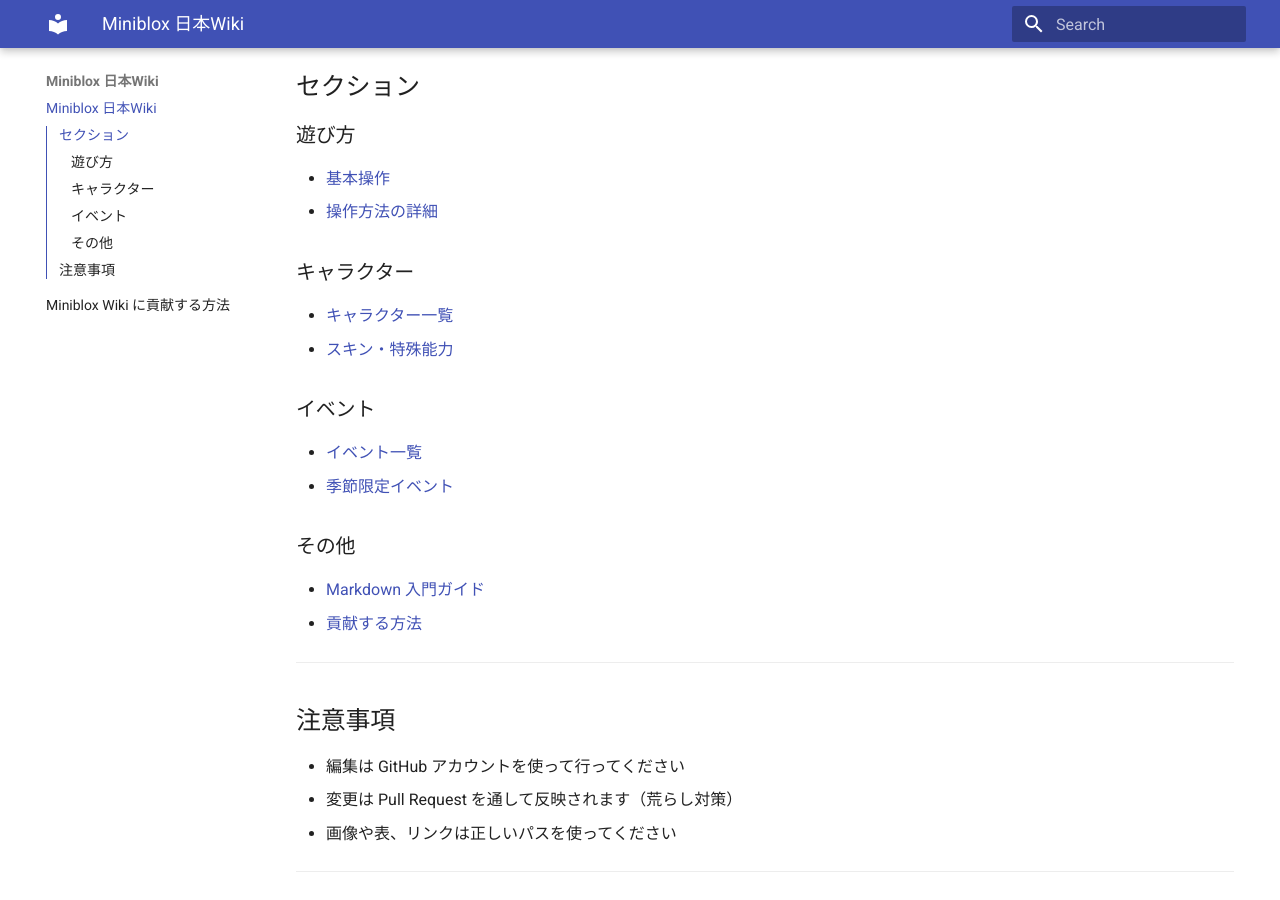
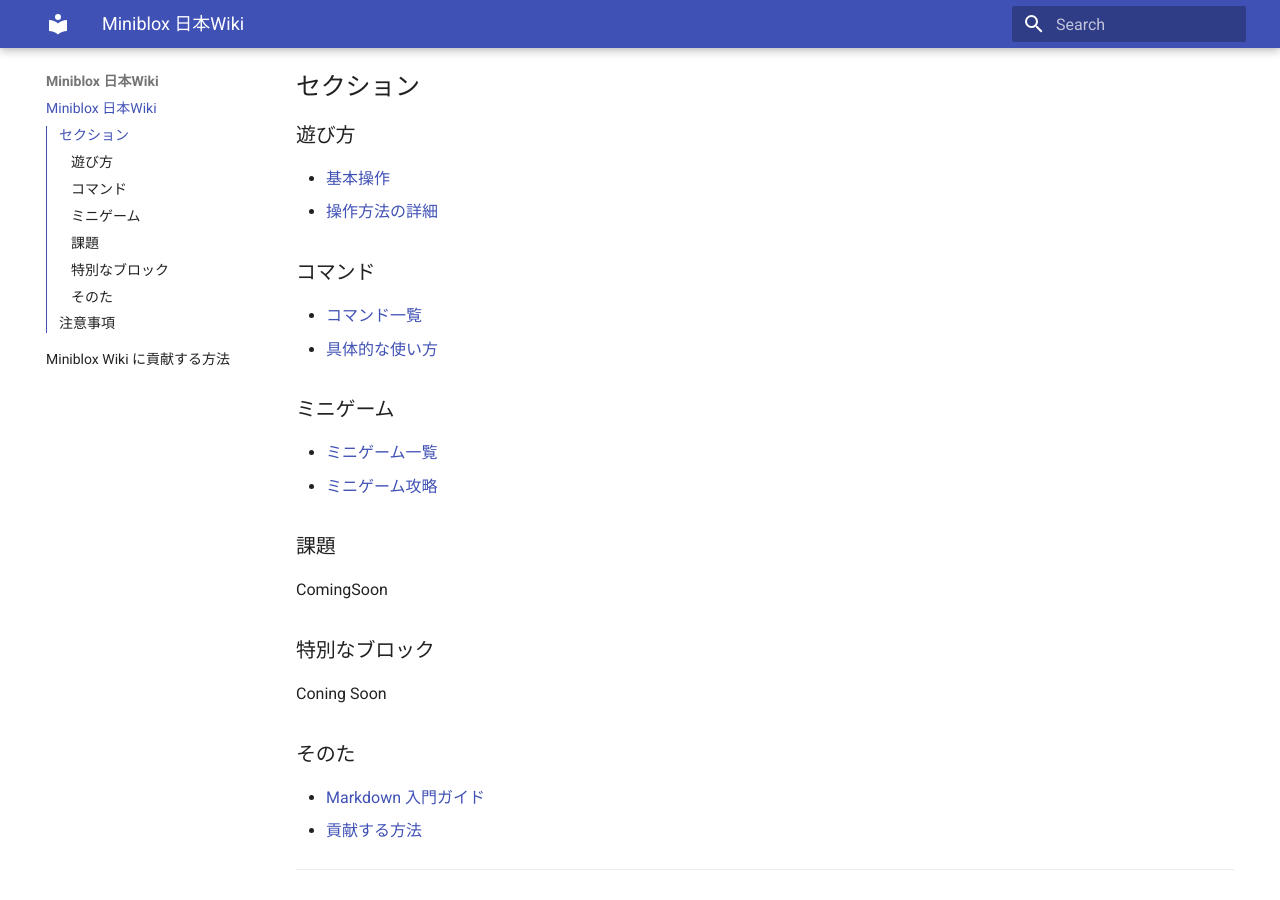
Before and after one commit to Hayato040404/Miniblox-wiki, an MkDocs documentation site: the page built from docs/index.md, in a window 1280 px wide and 900 px high, scrolled down 228 px. Built offline with MkDocs 1.6.1 and Material for MkDocs 9.7.7, drawn with Linux system fonts in a browser that asks for light colours.

Commit message:
Update index.md

```diff
--- a/docs/index.md
+++ b/docs/index.md
@@ -11,15 +11,19 @@
 - [基本操作](play/index.md)
 - [操作方法の詳細](play/controls.md)
 
-### キャラクター
-- [キャラクター一覧](characters/index.md)
-- [スキン・特殊能力](characters/skins.md)
+### コマンド
+- [コマンド一覧](characters/index.md)
+- [具体的な使い方](characters/skins.md)
 
-### イベント
-- [イベント一覧](events/index.md)
-- [季節限定イベント](events/seasonal.md)
+### ミニゲーム
+- [ミニゲーム一覧](events/index.md)
+- [ミニゲーム攻略](events/seasonal.md)
+### 課題
+ComingSoon
 
-### その他
+### 特別なブロック
+Coning Soon
+### そのた
 - [Markdown 入門ガイド](md-guide.md)
 - [貢献する方法](contribute.md)
 
```
